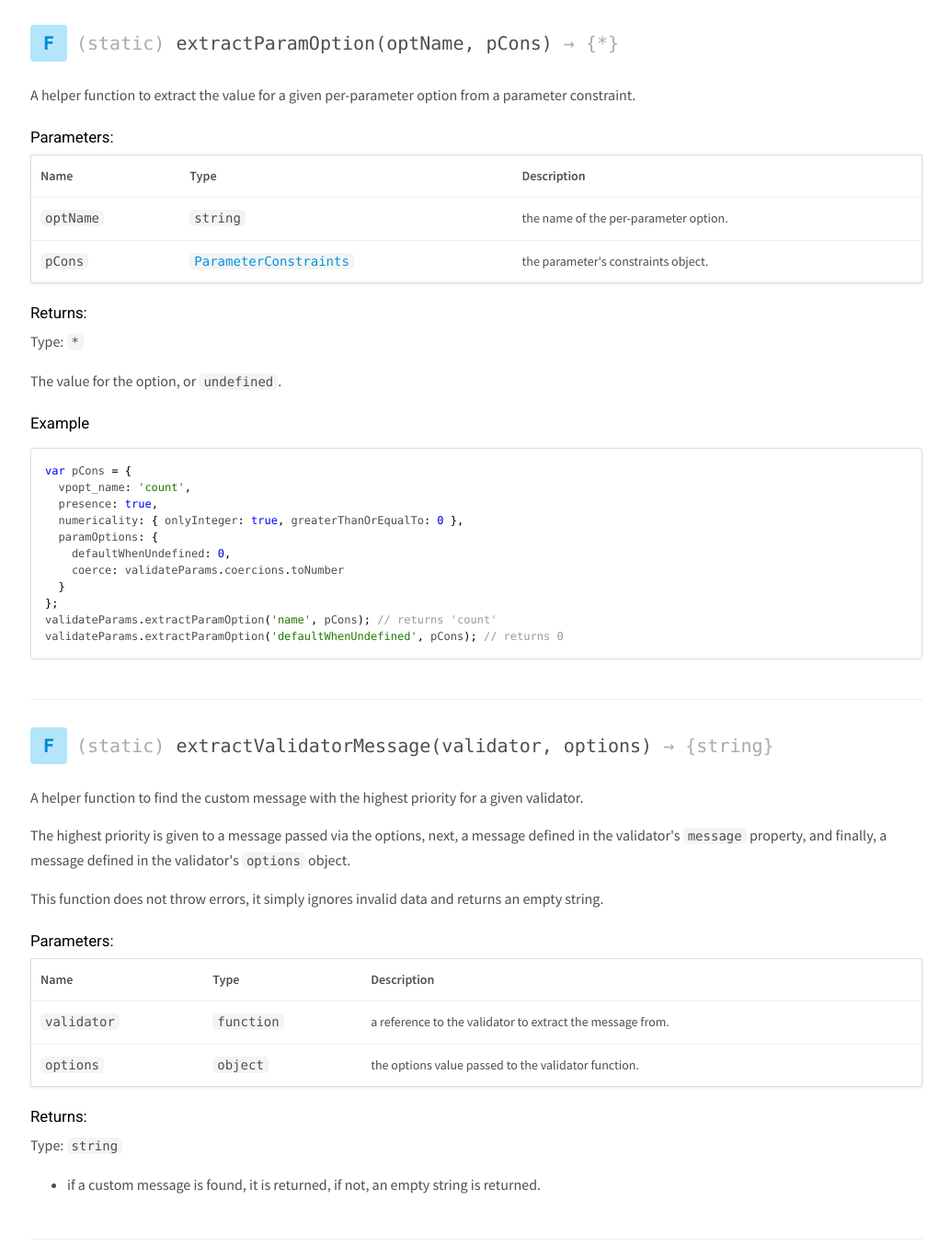
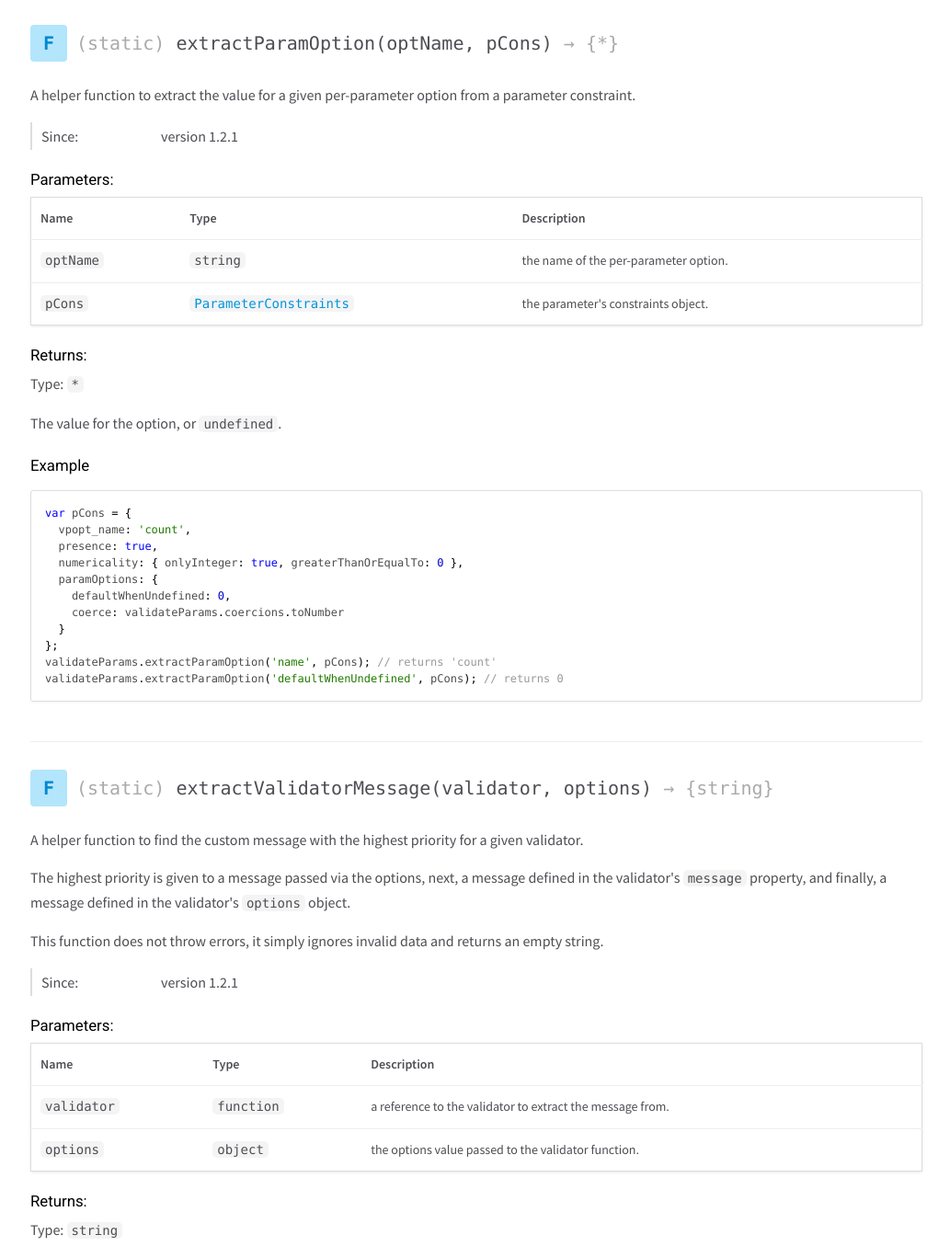
Before and after one commit to bbusschots-mu/validateParams.js, a website: page docs/module-validateParams.html in a window 1280 px wide. Shown: the part 5705-7060 px from the top of the page at 92% size, without its empty margins (247-1280 px from the left). Drawn offline with nearby package versions, Linux system fonts and the light colour scheme.

Commit message:
Documentation Tweak

```diff
--- a/docs/module-validateParams.html
+++ b/docs/module-validateParams.html
@@ -1153,6 +1153,9 @@ a parameter constraint.</p>
 
 
 
+    <dt class="tag-since">Since:</dt>
+    <dd class="tag-since"><ul class="dummy"><li>version 1.2.1</li></ul></dd>
+
 
 
 
@@ -1356,6 +1359,9 @@ returns an empty string.</p>
 
 
 
+
+    <dt class="tag-since">Since:</dt>
+    <dd class="tag-since"><ul class="dummy"><li>version 1.2.1</li></ul></dd>
 
 
 
@@ -4419,7 +4425,7 @@ depending on the value of <code>options.format</code>.</p>
 <br class="clear">
 
 <footer>
-    Generated by <a href="https://github.com/jsdoc3/jsdoc">JSDoc 3.4.3</a> on Tue Jul 25 2017 12:44:55 GMT+0100 (IST) using the Minami theme.
+    Generated by <a href="https://github.com/jsdoc3/jsdoc">JSDoc 3.4.3</a> on Tue Jul 25 2017 12:47:54 GMT+0100 (IST) using the Minami theme.
 </footer>
 
 <script>prettyPrint();</script>
--- a/validateParams.js
+++ b/validateParams.js
@@ -1516,6 +1516,7 @@ validateParams.paramToAttrConstraints = function(constraintObject){
  * @param {string} optName - the name of the per-parameter option.
  * @param {ParameterConstraints} pCons - the parameter's constraints object.
  * @returns {*} The value for the option, or `undefined`.
+ * @since version 1.2.1
  * @example
  * var pCons = {
  *   vpopt_name: 'count',
@@ -1564,6 +1565,7 @@ validateParams.extractParamOption = function(optName, pCons){
  * @param {object} options - the options value passed to the validator function.
  * @returns {string} - if a custom message is found, it is returned, if not, an
  * empty string is returned.
+ * @since version 1.2.1
  */
 validateParams.extractValidatorMessage = function(validator, options){
     var ans = '';
```
Also changed, not shown: docs/external-Validator.html (+1 -1 lines), docs/external-isArray.html (+1 -1 lines), docs/external-isEmpty.html (+1 -1 lines), docs/external-isObject.html (+1 -1 lines), docs/external-single.html (+1 -1 lines), docs/external-validate.html (+1 -1 lines), docs/global.html (+1 -1 lines), docs/index.html (+1 -1 lines), docs/module-validateParams.Result.html (+1 -1 lines), docs/module-validateParams.ValidationError.html (+1 -1 lines), docs/module-validateParams.coercions.html (+1 -1 lines), docs/module-validateParams.validators.html (+1 -1 lines), docs/tutorial-argumentsNote.html (+1 -1 lines), docs/tutorial-coercions.html (+1 -1 lines), 4 more files.
